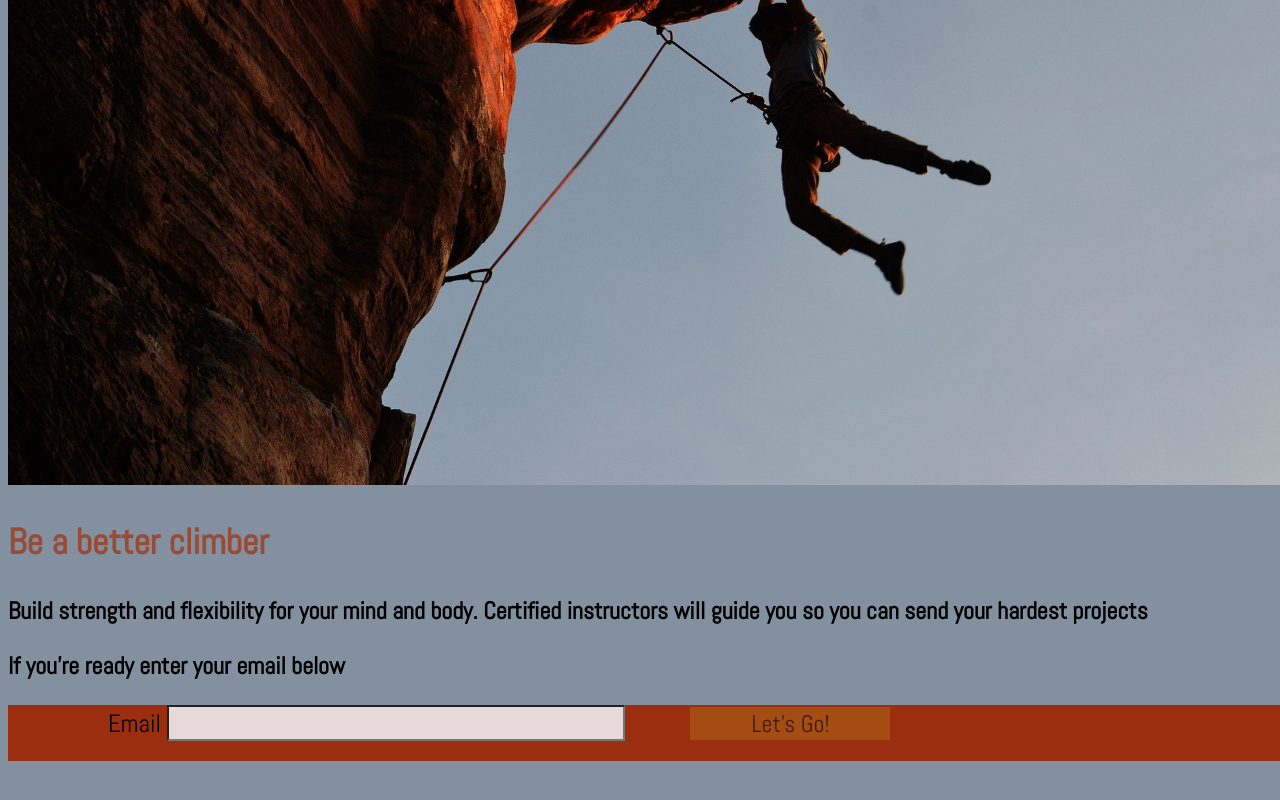
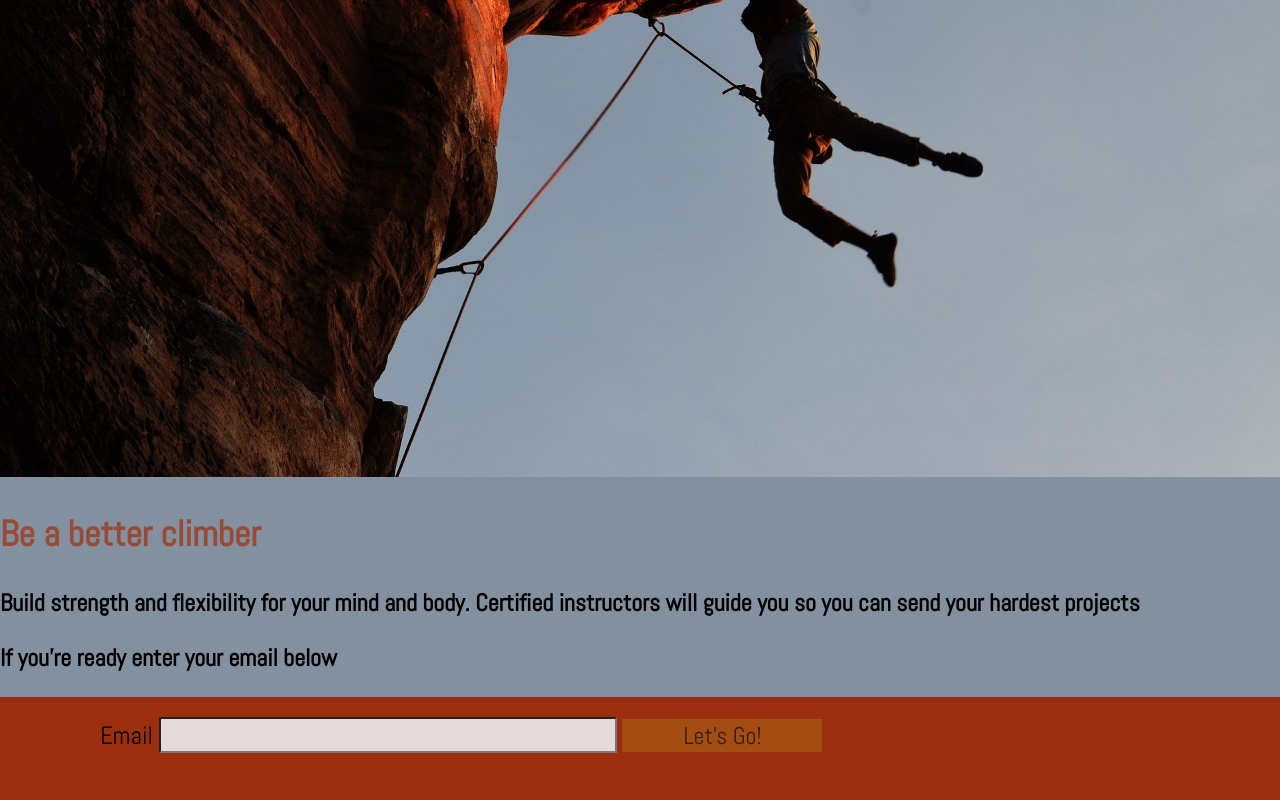
Before and after one commit to belliott15/Product-Launch, a plain HTML site: page index.html in a window 1280 px wide. Shown: the part 376-1176 px from the top of the page. Before the commit the page ends 1145 px from the top, so only its background shows below. Drawn offline with Linux system fonts and the light colour scheme.

Commit message:
Image lines up

```diff
--- a/global.css
+++ b/global.css
@@ -10,6 +10,10 @@
 
 #body {
     background-color: var(--light-slate-gray);
+    margin: 0;
+    padding: 0;
+    border: 0;
+    vertical-align: baseline;
 }
 #rock-image {
     width: 100vw;
@@ -40,6 +44,7 @@
     width: 100%;
     height: 30px;
     max-width: 450px;
+    margin-top: 20px;
     margin-bottom: 20px;
     padding: 10px, 20px;
     font-size: 25px;
@@ -61,12 +66,10 @@
     font-size: 1.5rem;
     width: 100%;
     border:rgba(160, 56, 22, 0.774);
-    margin-left: 60px;
+    margin-bottom: 60px;
     max-width: 200px;
+}
 
-
-
-}
 #button:hover {
     background-color: #CE4A1Eff;
 }
```
